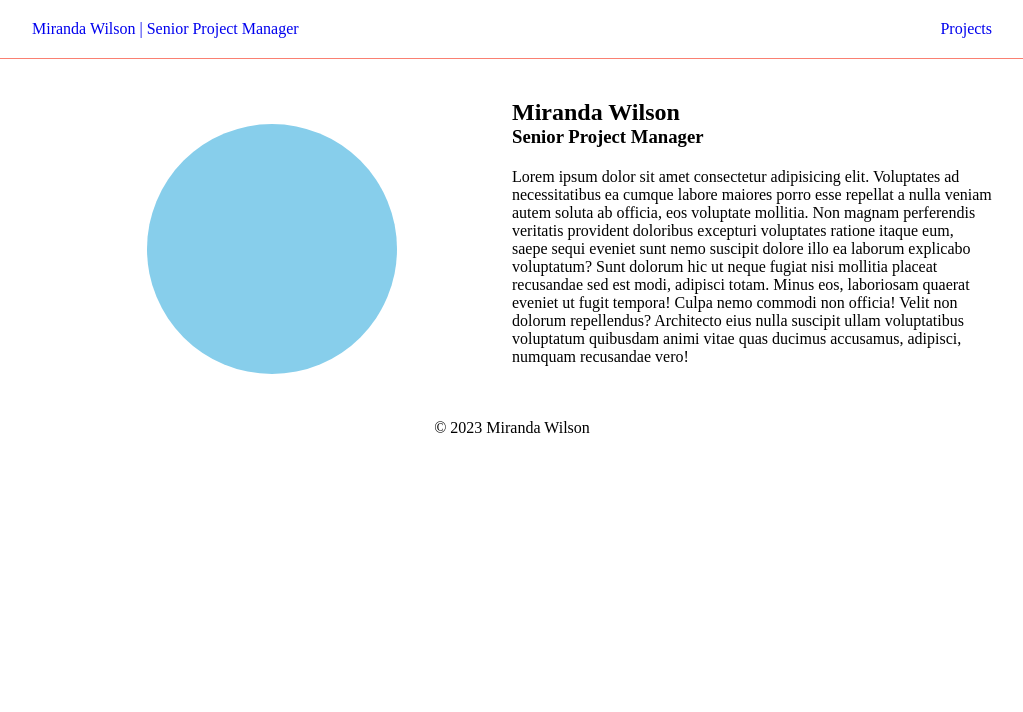
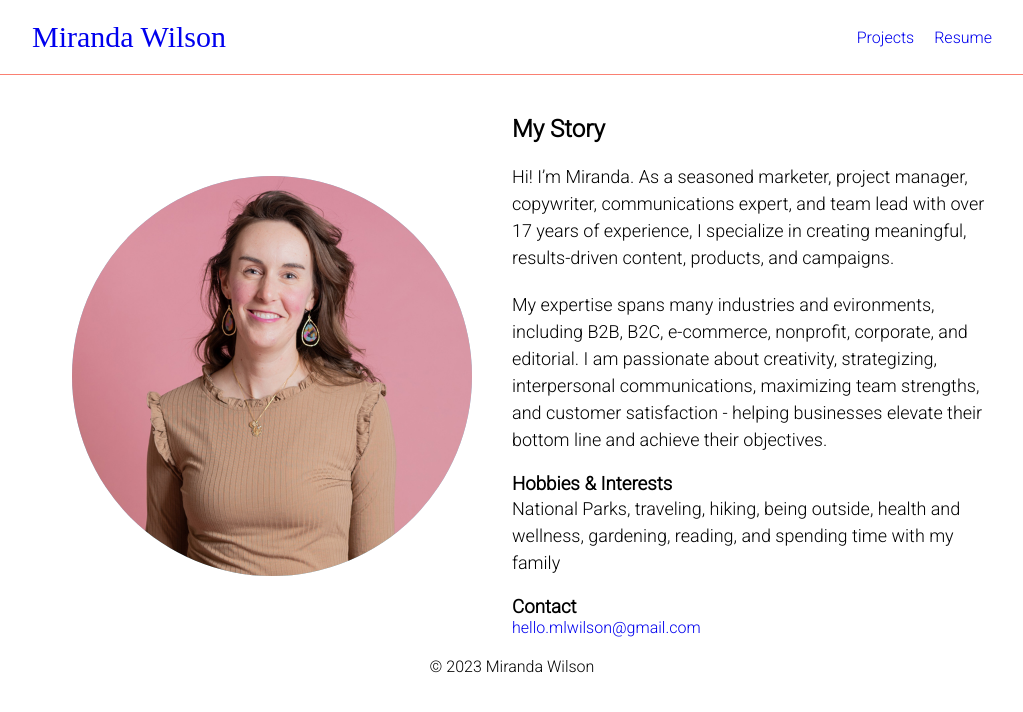
Before and after one commit to justincgreen/mw-portfolio, an Astro site: page / in a window 1280 px wide. Shown: the whole page, without its empty margins (128-1151 px from the left). Built offline with nearby package versions, Linux system fonts and the light colour scheme; Astro itself is replaced by a stand-in of ours; a web font is replaced by a local one.

Commit message:
Add content

```diff
--- a/src/components/Hero.astro
+++ b/src/components/Hero.astro
@@ -1,16 +1,31 @@
+---
+import { Image } from 'astro:assets';
+import headshot from "../images/headshot@2x.jpg";
+---
+
 <div class="hero u-padding--top--md">
   <div class="hero__grid">
     <div class="hero__photo">
       <div class="hero__photo-headshot">
+        <Image src={headshot} alt="Miranda Wilson" />
+        <!-- <img src="https://fastly.picsum.photos/id/237/400/400.jpg?hmac=xOOBt-lNJA0YjxEj0QoS_0PZV5iI3oxZA_weJ4E1xEw" alt="Miranda Wilson" /> -->
       </div>
     </div>
 
     <div class="hero__text">
-      <h2>Miranda Wilson</h2>
-      <h3 class="u-padding--bottom--sm">Senior Project Manager</h3>
-      <p>
-        Lorem ipsum dolor sit amet consectetur adipisicing elit. Voluptates ad necessitatibus ea cumque labore maiores porro esse repellat a nulla veniam autem soluta ab officia, eos voluptate mollitia. Non magnam perferendis veritatis provident doloribus excepturi voluptates ratione itaque eum, saepe sequi eveniet sunt nemo suscipit dolore illo ea laborum explicabo voluptatum? Sunt dolorum hic ut neque fugiat nisi mollitia placeat recusandae sed est modi, adipisci totam. Minus eos, laboriosam quaerat eveniet ut fugit tempora! Culpa nemo commodi non officia! Velit non dolorum repellendus? Architecto eius nulla suscipit ullam voluptatibus voluptatum quibusdam animi vitae quas ducimus accusamus, adipisci, numquam recusandae vero!
+      <h2 class="u-padding--bottom--sm">My Story</h2>
+      <p class="u-margin--bottom--sm">
+      Hi! I’m Miranda. As a seasoned marketer, project manager, copywriter, communications expert, and team lead with over 17 years of experience, I specialize in creating meaningful, results-driven content, products, and campaigns.
       </p>
+      <p class="u-margin--bottom--sm">
+        My expertise spans many industries and evironments, including B2B, B2C, e-commerce, nonprofit, corporate, and editorial. I am passionate about creativity, strategizing, interpersonal communications, maximizing team strengths, and customer satisfaction - helping businesses elevate their bottom line and achieve their objectives.
+      </p>
+      <h3>Hobbies & Interests</h3>
+      <p class="u-margin--bottom--sm">
+        National Parks, traveling, hiking, being outside, health and wellness, gardening, reading, and spending time with my family
+      </p>
+      <h3>Contact</h3>
+      <a href="mailto:hello.mlwilson@gmail.com">hello.mlwilson@gmail.com</a>
     </div>
   </div>
 </div>
--- a/src/components/Navigation.astro
+++ b/src/components/Navigation.astro
@@ -1,12 +1,12 @@
-<nav class="navigation">
+<nav class="c-navigation">
   <div class="container container--flex">
     <a href="/" class="c-navigation__logo">
-      Miranda Wilson | Senior Project Manager
+      Miranda Wilson
     </a>
 
-    <div class="navigation__links">
-      <!-- <a class="navigation__link" href="#about">About</a> -->
-      <a class="navigation__link" href="/projects">Projects</a>
+    <div class="c-navigation__links">
+      <a class="c-navigation__link" href="/projects">Projects</a>
+      <a class="c-navigation__link" href="https://docs.google.com/document/d/1Al5W1R7yLhciHjhixN99z1nYZ_qfYv40ddKmJ1GXbG4/edit?pli=1" target="_blank">Resume</a>
     </div>
   </div>
 </nav>
--- a/src/pages/index.astro
+++ b/src/pages/index.astro
@@ -3,7 +3,7 @@ import Layout from '../layouts/Layout.astro';
 import Hero from '../components/Hero.astro';
 ---
 
-<Layout title="Miranda Wilson | Senior Project Manager">
+<Layout title="Miranda Wilson | Portfolio">
   <Hero />
 
   <div class="container">
--- a/src/pages/projects.astro
+++ b/src/pages/projects.astro
@@ -2,8 +2,50 @@
 import Layout from '../layouts/Layout.astro';
 ---
 
-<Layout title="Projects | Miranda Wilson - Senior Project Manager ">
+<Layout title="Projects | Miranda Wilson">
   <div class="container u-padding--top--md">
     <h1>Projects</h1>
+
+    <div class="grid">
+      <div class="column">
+        <h2>OU Health</h2>
+      </div>
+      <div class="column">
+        <h2>University of Oklahoma</h2>
+      </div>
+      <div class="column">
+        <h2>YMCA</h2>
+      </div>
+      <div class="column">
+        <h2>Express Employment Professionals</h2>
+      </div>
+      <div class="column">
+        <h2>Arts Council OKC</h2>
+      </div>
+      <div class="column">
+        <h2>Ohlovelyone</h2>
+      </div>
+    </div>
   </div>
 </Layout>
+
+<style lang="scss">
+  .grid {
+    display: grid;
+    grid-template-columns: repeat(3, minmax(0, 1fr));
+    gap: 20px;
+
+    // Add below to prevent content overflow
+    > * {
+      min-width: 0px;
+    }
+
+    .column {
+      display: flex;
+      align-items: center;
+      justify-content: center;
+      background-color: lightcoral;
+      min-height: 300px;
+    }
+  }
+</style>
--- a/src/styles/_hero.scss
+++ b/src/styles/_hero.scss
@@ -19,14 +19,19 @@
 
   &__photo-headshot {
     background: skyblue;
-    width: 250px;
-    height: 250px;
+    width: 400px;
+    height: 400px;
     margin: auto;
     border-radius: 50%;
+    overflow: hidden;
+
+    img {
+      width: 100%;
+      height: auto;
+    }
   }
 
   &__text {
-    // background: lightcoral;
     min-height: 300px;
   }
 }
--- a/src/styles/_layout.scss
+++ b/src/styles/_layout.scss
@@ -6,3 +6,12 @@
     display: flex;
   }
 }
+
+body {
+  font-family: var(--font-family-body);
+}
+
+p {
+  line-height: 1.5;
+  font-size: 18px;
+}
--- a/src/styles/_navigation.scss
+++ b/src/styles/_navigation.scss
@@ -1,13 +1,19 @@
-.navigation {
+.c-navigation {
   padding: 20px 0;
   border-bottom: 1px solid salmon;
-}
 
-.navigation__links {
-  display: flex;
-  gap: 20px;
+  &__logo {
+    font-size: 30px;
+    font-family: var(--font-family-heading);
+  }
+
+  &__links {
+    display: flex;
+    gap: 20px;
+  }
 }
 
 .container--flex {
+  align-items: center;
   justify-content: space-between;
 }
--- a/src/styles/_variables.scss
+++ b/src/styles/_variables.scss
@@ -1,3 +1,5 @@
+@import url('https://fonts.googleapis.com/css2?family=Agbalumo&family=Roboto:wght@100;300&display=swap');
+
 // Colors
 :root {
   --color-pink: lightcoral;
@@ -10,3 +12,10 @@
   --space-double: calc(var(--space) * 2);
   --space-triple: calc(var(--space) * 3);
 }
+
+// Fonts
+:root {
+  --font-family-body: "Roboto", sans-serif;
+  --font-family-heading: "Agbalumo", serif;
+  --font-size-lg: 20px;
+}
```
Also changed, not shown: src/images/headshot.jpg (added), src/images/headshot@2x.jpg (added).
